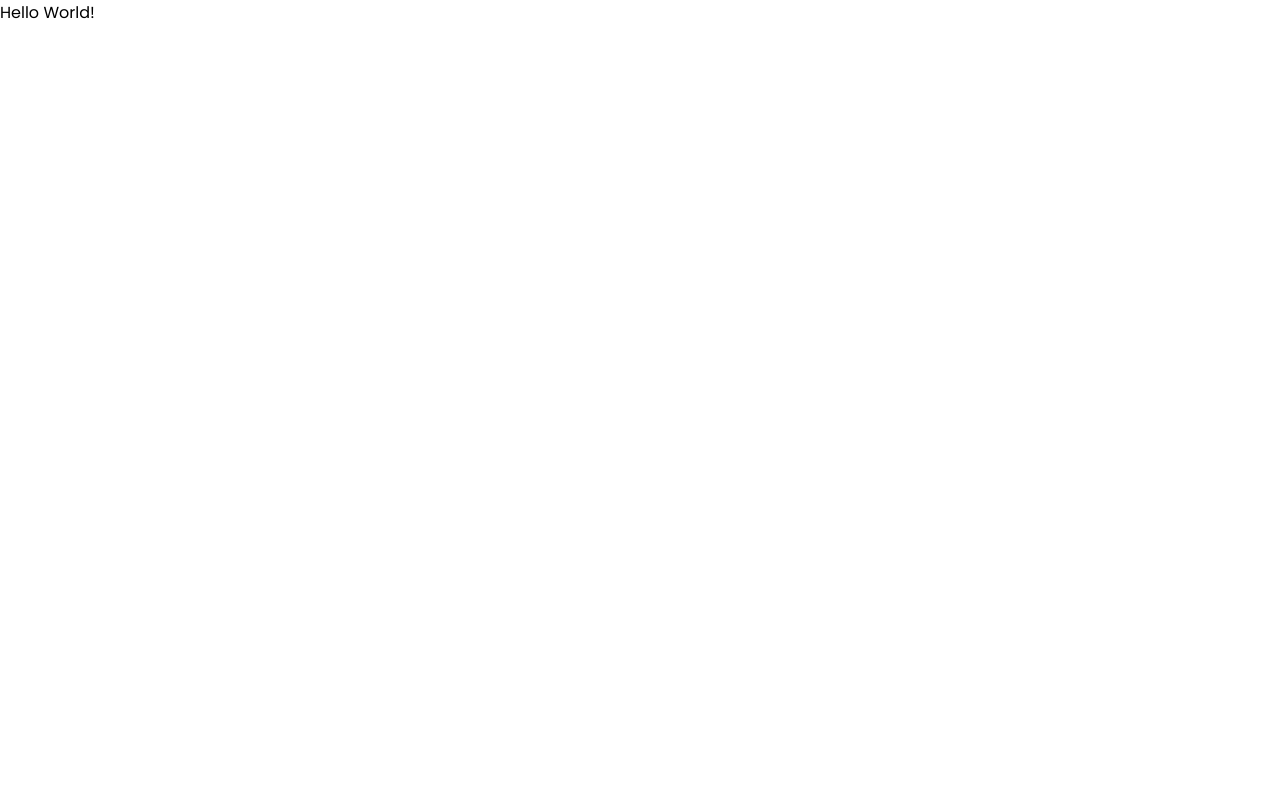
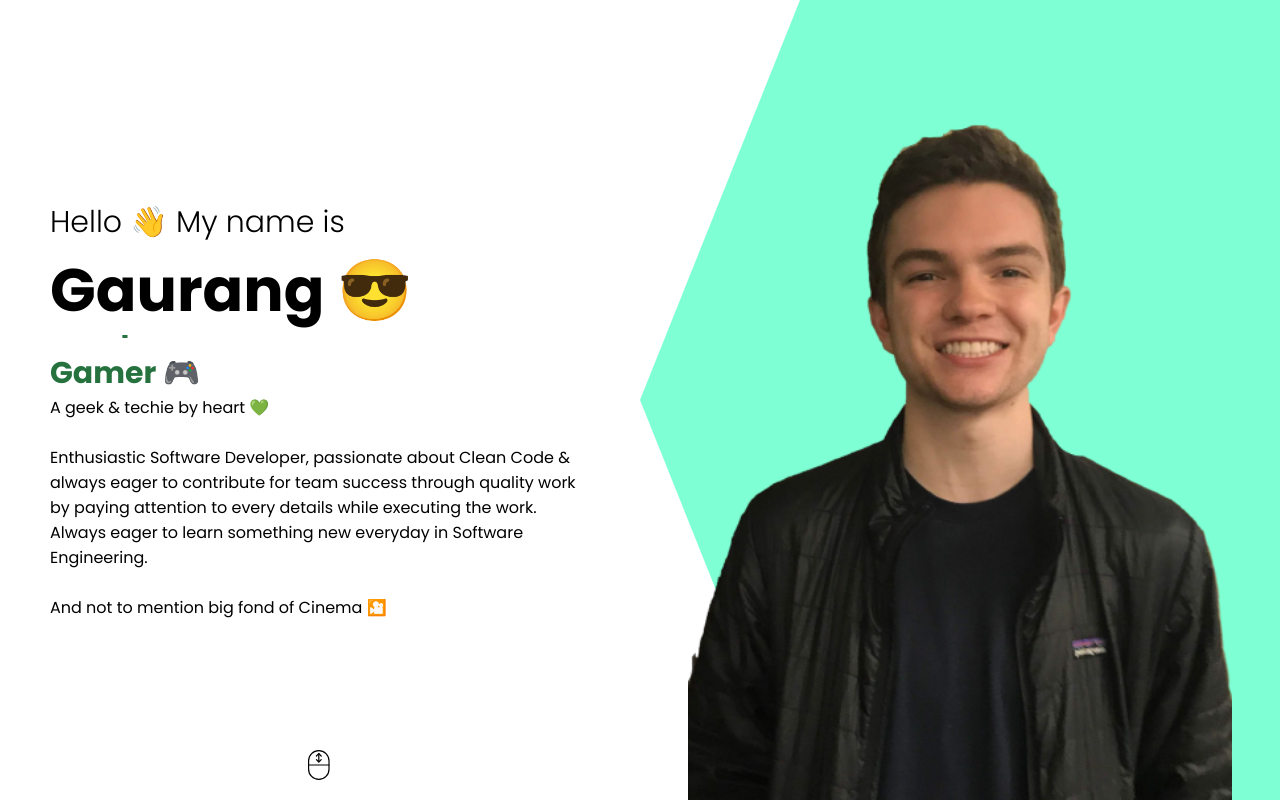
Before and after one commit to gaurang-ambasana/portfolio-website, a React (Create React App) app: page / in a window 1280 px wide. Built offline with nearby package versions, Linux system fonts and the light colour scheme.

Commit message:
updated app preview with intro

```diff
--- a/src/App.jsx
+++ b/src/App.jsx
@@ -1,7 +1,12 @@
 import "./App.css";
+import Intro from "./components/intro/Intro";
 
 const App = () => {
-  return <div>Hello World!</div>;
+  return (
+    <>
+      <Intro />
+    </>
+  );
 };
 
 export default App;
```
